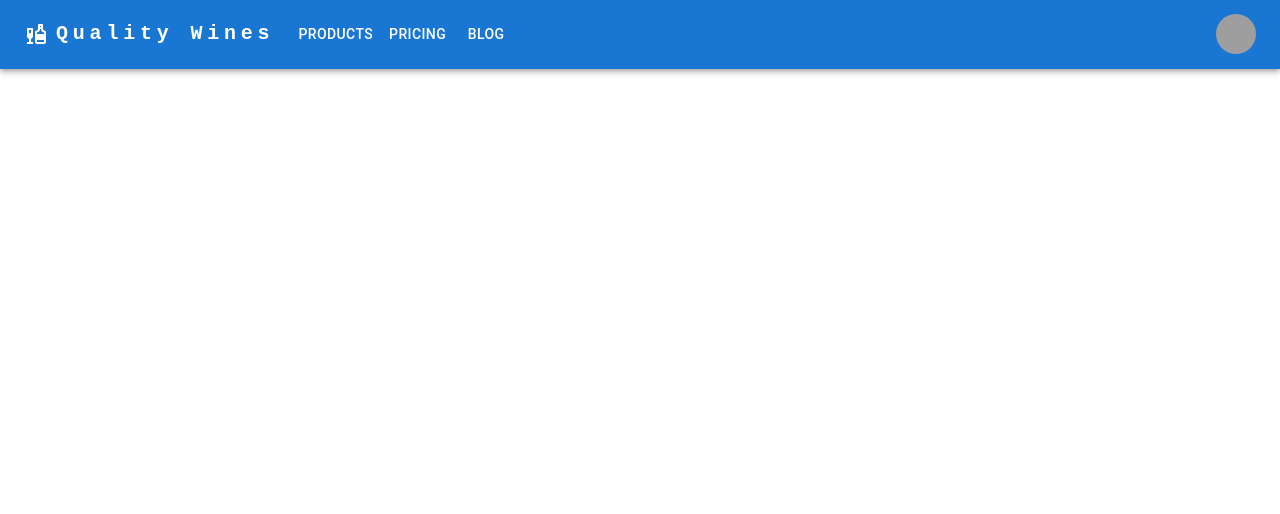
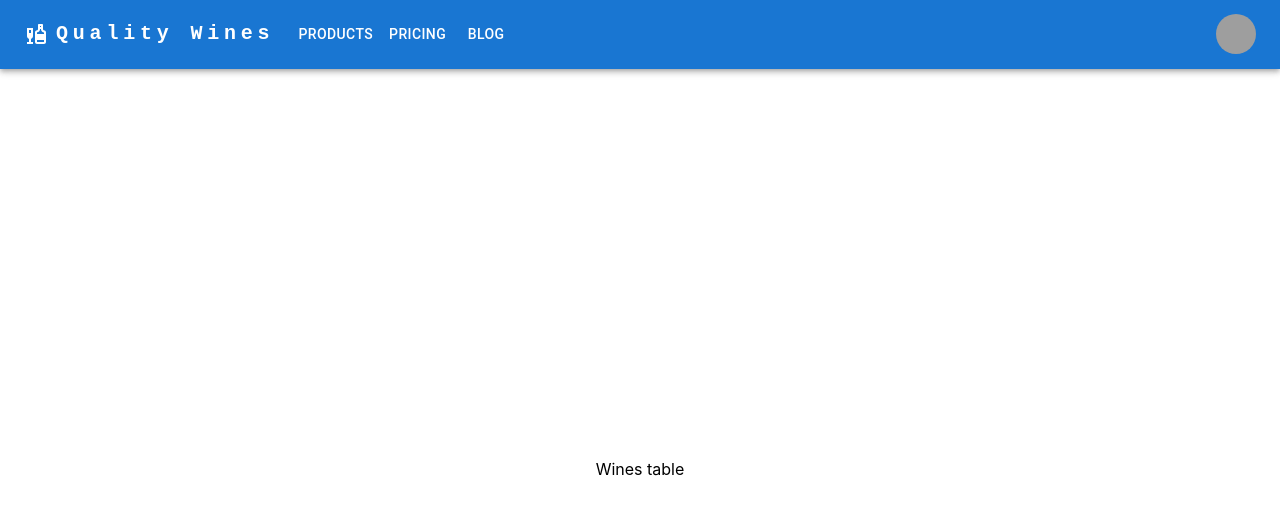
Before and after one commit to pixrael/quality-wines, a React (Create React App) app in the folder client/quality-wines-web/: page /measurements in a window 1280 px wide. Shown: the top 514 px of the page. Built offline with nearby package versions, Linux system fonts and the light colour scheme; grey boxes are pictures that could not be loaded.

Commit message:
add measurements page

```diff
--- a/client/quality-wines-web/src/App.tsx
+++ b/client/quality-wines-web/src/App.tsx
@@ -4,6 +4,7 @@ import Login from './pages/Login';
 import Register from './pages/Register';
 import Navbar from './components/navbar/Navbar';
 import FeedbackOverlaysQWW from './components/feedback-overlays-qww/FeedbackOverlaysQWW';
+import Measurements from './pages/Measurements';
 
 function App() {
   return (
@@ -12,6 +13,7 @@ function App() {
       <Routes>
         <Route path='/login' element={<Login />} />
         <Route path='/register' element={<Register />} />
+        <Route path='/measurements' element={<Measurements />} />
       </Routes>
       <FeedbackOverlaysQWW />
     </>
--- a/client/quality-wines-web/src/components/login-card/LoginCard.tsx
+++ b/client/quality-wines-web/src/components/login-card/LoginCard.tsx
@@ -3,7 +3,7 @@ import { useNavigate } from "react-router-dom";
 import TextfieldQWW from "../textfield-qww/TextfieldQWW";
 import { useForm } from "react-hook-form";
 import { useEffect, useState } from "react";
-import { useLoginUserMutation } from "../../store/api/auth-api";
+import { useLoginUserMutation } from "../../store/api/wines-qww-api";
 import store from "../../store/store";
 import { showSnackbar } from "../../store/slices/overlay-slice";
 import { Severity } from "../feedback-overlays-qww/snackbar-qww/SnackbarQWW";
@@ -28,7 +28,8 @@ function LoginCard() {
 
             if (response.isSuccess) {
                 store.dispatch(showSnackbar({ message: `User ${response.data.username} logged successfully`, severity: Severity.SUCCESS }));
-                //navigate to /
+                navigate('/measurements')
+
             } else if (response.isError && 'status' in response.error) {
                 const errMsg = 'error' in response.error ? response.error.error : response.error.data
                 store.dispatch(showSnackbar({ message: `Error: "${errMsg}"`, severity: Severity.ERROR }));
--- a/client/quality-wines-web/src/components/register-card/RegisterCard.tsx
+++ b/client/quality-wines-web/src/components/register-card/RegisterCard.tsx
@@ -3,7 +3,7 @@ import { useForm } from "react-hook-form";
 import { useNavigate } from "react-router-dom";
 import './RegisterCard.scss';
 import TextfieldQWW from "../textfield-qww/TextfieldQWW";
-import { useRegisterUserMutation } from "../../store/api/auth-api";
+import { useRegisterUserMutation } from "../../store/api/wines-qww-api";
 import { useEffect, useState } from "react";
 import { showSnackbar } from "../../store/slices/overlay-slice";
 import store from "../../store/store";
--- /dev/null
+++ b/client/quality-wines-web/src/components/wines-table/WinesTable.tsx
@@ -0,0 +1,15 @@
+import { Box } from "@mui/material";
+
+function WinesTable() {
+
+    return (<Box
+        display="flex"
+        justifyContent="center"
+        alignItems="center"
+        minHeight="100vh"
+    >
+        <>Wines table</>
+    </Box>)
+}
+
+export default WinesTable;
--- /dev/null
+++ b/client/quality-wines-web/src/pages/Measurements.tsx
@@ -0,0 +1,15 @@
+import { Box } from "@mui/material";
+import WinesTable from "../components/wines-table/WinesTable";
+
+function Measurements() {
+    return (<Box
+        display="flex"
+        justifyContent="center"
+        alignItems="center"
+        minHeight="100vh"
+    >
+        <WinesTable />
+    </Box>)
+}
+
+export default Measurements;
--- a/client/quality-wines-web/src/store/api/auth-api.ts
+++ b/client/quality-wines-web/src/store/api/wines-qww-api.ts
@@ -1,8 +1,8 @@
 import { createApi, fetchBaseQuery } from '@reduxjs/toolkit/query/react'
 import { URL_API } from '../../constants';
 
-export const authApi = createApi({
-    reducerPath: 'user',
+export const winesQWWApi = createApi({
+    reducerPath: 'api',
     baseQuery: fetchBaseQuery({ baseUrl: URL_API }),
     endpoints: builder => ({
         registerUser: builder.mutation<any, { email: string, password: string, username: string }>({
@@ -22,4 +22,4 @@ export const authApi = createApi({
     })
 })
 
-export const { useRegisterUserMutation, useLoginUserMutation } = authApi;
+export const { useRegisterUserMutation, useLoginUserMutation } = winesQWWApi;
--- a/client/quality-wines-web/src/store/store.ts
+++ b/client/quality-wines-web/src/store/store.ts
@@ -1,13 +1,13 @@
 import { configureStore } from '@reduxjs/toolkit';
-import { authApi } from './api/auth-api';
+import { winesQWWApi } from './api/wines-qww-api';
 import snackbarSlice from './slices/overlay-slice';
 
 export default configureStore({
     reducer: {
-        [authApi.reducerPath]: authApi.reducer,
+        [winesQWWApi.reducerPath]: winesQWWApi.reducer,
         snackbar: snackbarSlice
     },
     middleware: getDefaultMiddleware =>
         getDefaultMiddleware()
-            .concat(authApi.middleware)
+            .concat(winesQWWApi.middleware)
 })
```
Also changed, not shown: 1 other file (tests, documents, lock files or other folders).
